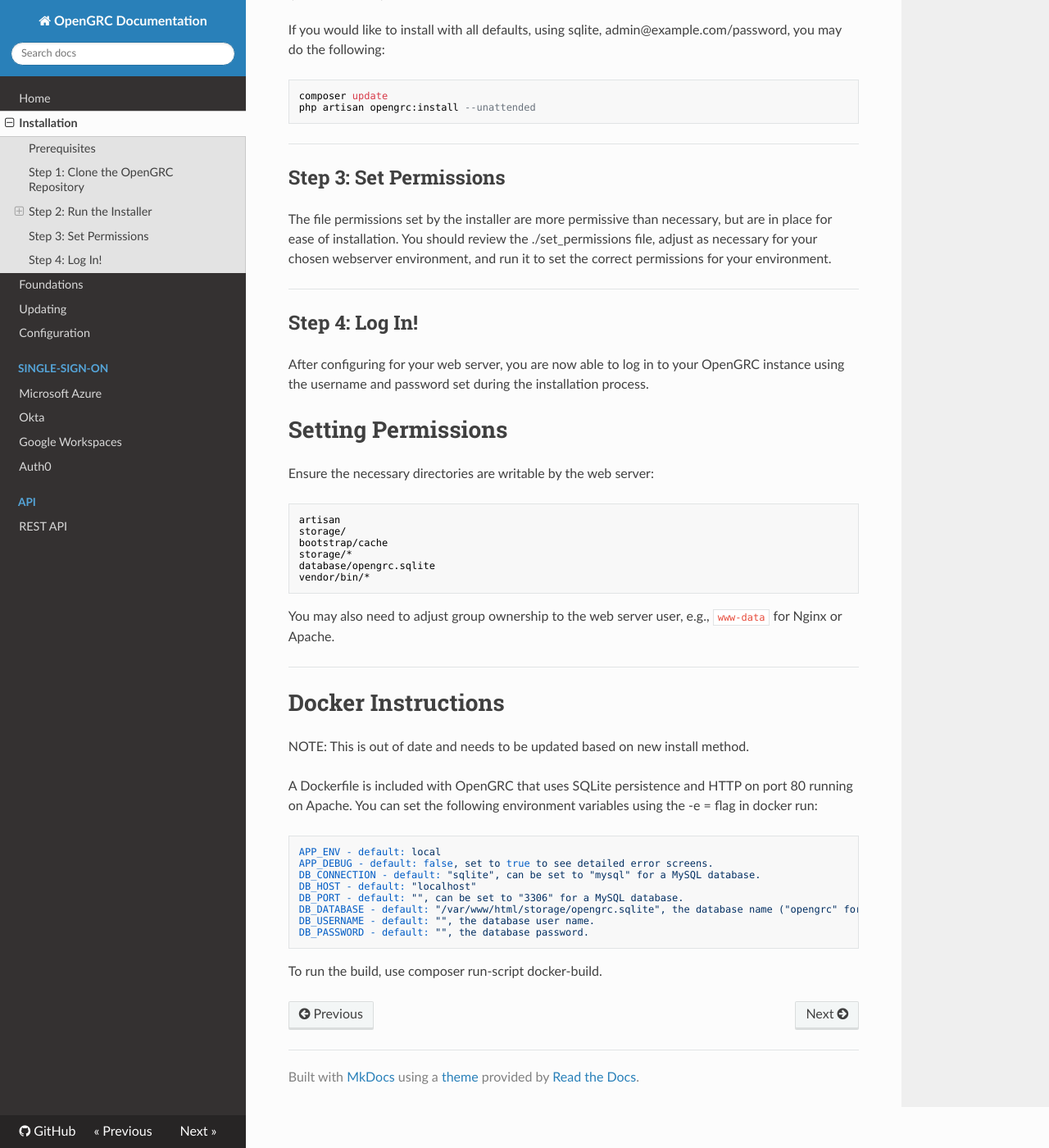
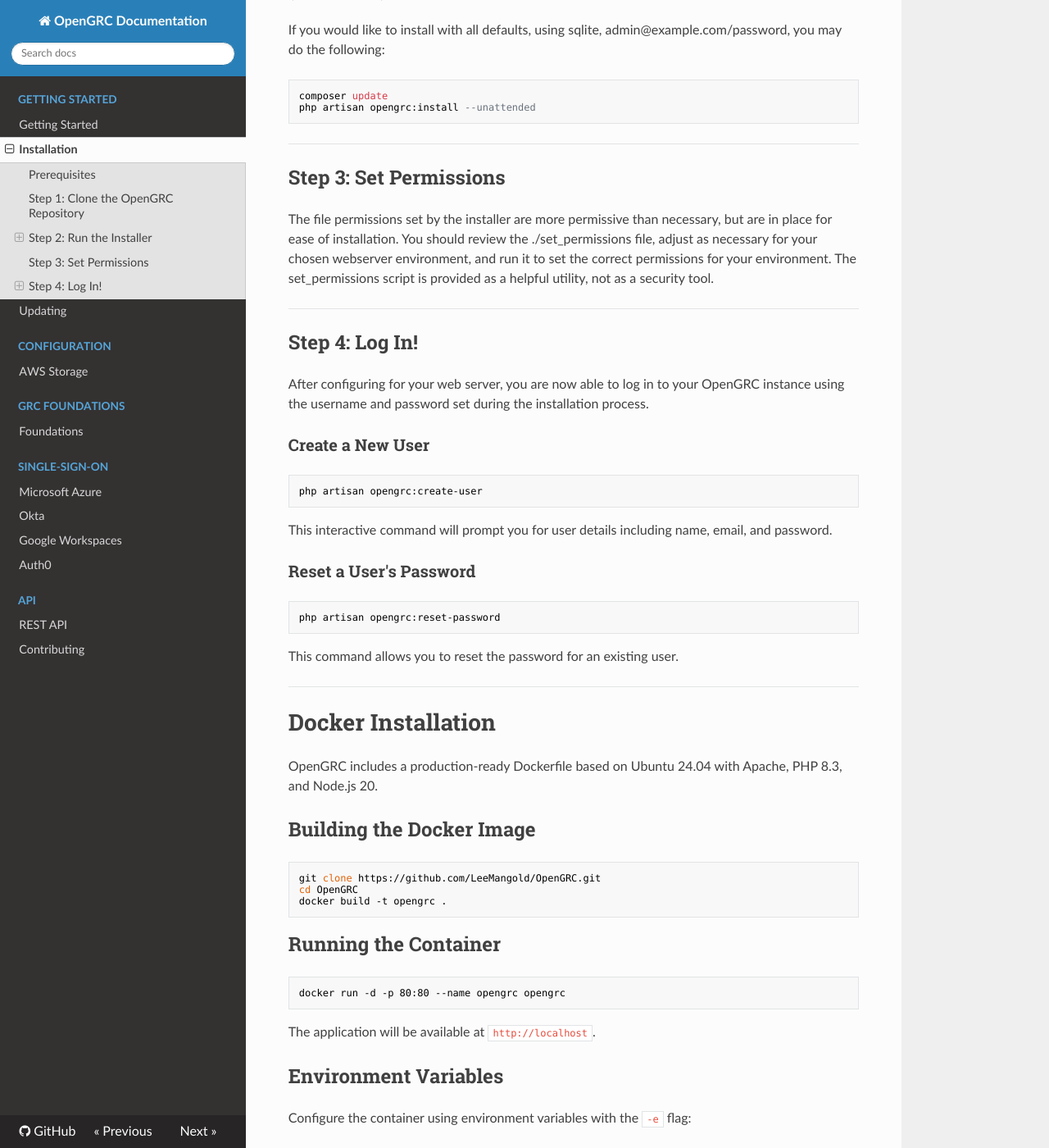
Before and after one commit to LeeMangold/opengrc-docs, an MkDocs documentation site: the page built from docs/installation.md, in a window 1280 px wide and 1400 px high, scrolled down 1533 px. Shown: the whole window at 82% size. Built offline with MkDocs 1.6.1, drawn with Linux system fonts in a browser that asks for light colours; nearby versions of some CDN libraries; some of the changed text lies outside the part shown.

````diff
--- a/docs/installation.md
+++ b/docs/installation.md
@@ -47,7 +47,7 @@ cd OpenGRC
 
 ## Step 2: Run the Installer
 
-A new installer is available to help you set up OpenGRC quickly. Run the following command to start the installation process:
+An installer is available to help you set up OpenGRC quickly. Run the following command to start the installation process:
 
 ```
 bash install.sh
@@ -67,46 +67,103 @@ php artisan opengrc:install --unattended
 
 ## Step 3: Set Permissions
 
-The file permissions set by the installer are more permissive than necessary, but are in place for ease of installation. You should review the ./set_permissions file, adjust as necessary for your chosen webserver environment, and run it to set the correct permissions for your environment.
+The file permissions set by the installer are more permissive than necessary, but are in place for ease of installation. You should review the ./set_permissions file, adjust as necessary for your chosen webserver environment, and run it to set the correct permissions for your environment. The set_permissions script is provided as a helpful utility, not as a security tool.
 
 ---
 
 ## Step 4: Log In!
 After configuring for your web server, you are now able to log in to your OpenGRC instance using the username and password set during the installation process.
 
+### Create a New User
 
-# Setting Permissions
-
-Ensure the necessary directories are writable by the web server:
-
-```
-artisan
-storage/
-bootstrap/cache
-storage/*
-database/opengrc.sqlite
-vendor/bin/*
+```bash
+php artisan opengrc:create-user
 ```
 
-You may also need to adjust group ownership to the web server user, e.g., `www-data` for Nginx or Apache.
+This interactive command will prompt you for user details including name, email, and password.
+
+### Reset a User's Password
+
+```bash
+php artisan opengrc:reset-password
+```
+
+This command allows you to reset the password for an existing user.
 
 ---
 
-# Docker Instructions
+# Docker Installation
 
-NOTE: This is out of date and needs to be updated based on new install method.
+OpenGRC includes a production-ready Dockerfile based on Ubuntu 24.04 with Apache, PHP 8.3, and Node.js 20.
 
-A Dockerfile is included with OpenGRC that uses SQLite persistence and HTTP on port 80 running on Apache. You can set the following environment variables using the -e <name>=<value> flag in docker run:
+## Building the Docker Image
 
-```yml
-APP_ENV - default: local
-APP_DEBUG - default: false, set to true to see detailed error screens.
-DB_CONNECTION - default: "sqlite", can be set to "mysql" for a MySQL database.
-DB_HOST - default: "localhost"
-DB_PORT - default: "", can be set to "3306" for a MySQL database.
-DB_DATABASE - default: "/var/www/html/storage/opengrc.sqlite", the database name ("opengrc" for MySQL)
-DB_USERNAME - default: "", the database user name.
-DB_PASSWORD - default: "", the database password.
+```bash
+git clone https://github.com/LeeMangold/OpenGRC.git
+cd OpenGRC
+docker build -t opengrc .
 ```
 
-To run the build, use composer run-script docker-build.
+## Running the Container
+
+```bash
+docker run -d -p 80:80 --name opengrc opengrc
+```
+
+The application will be available at `http://localhost`.
+
+## Environment Variables
+
+Configure the container using environment variables with the `-e` flag:
+
+| Variable | Default | Description |
+|----------|---------|-------------|
+| `APP_ENV` | `local` | Application environment (`local`, `production`) |
+| `APP_DEBUG` | `false` | Enable detailed error screens |
+| `DB_CONNECTION` | `sqlite` | Database driver (`sqlite` or `mysql`) |
+| `DB_HOST` | `localhost` | Database host (for MySQL) |
+| `DB_PORT` | - | Database port (`3306` for MySQL) |
+| `DB_DATABASE` | `/var/www/html/database/opengrc.sqlite` | Database name or path |
+| `DB_USERNAME` | - | Database username (for MySQL) |
+| `DB_PASSWORD` | - | Database password (for MySQL) |
+
+### Example with MySQL
+
+```bash
+docker run -d -p 80:80 \
+  -e DB_CONNECTION=mysql \
+  -e DB_HOST=your-mysql-host \
+  -e DB_PORT=3306 \
+  -e DB_DATABASE=opengrc \
+  -e DB_USERNAME=opengrc_user \
+  -e DB_PASSWORD=your_password \
+  --name opengrc opengrc
+```
+
+### Persisting SQLite Data
+
+To persist the SQLite database across container restarts:
+
+```bash
+docker run -d -p 80:80 \
+  -v opengrc-data:/var/www/html/database \
+  --name opengrc opengrc
+```
+
+## Container Features
+
+The Docker image includes:
+
+- **PHP 8.3** with FPM (optimized for 1GB memory)
+- **Apache 2** with mod_rewrite, mod_headers, and mod_security2
+- **ModSecurity** with OWASP Core Rule Set
+- **Health checks** via HTTP on port 80
+- **Cron** configured for Laravel scheduled tasks
+
+## Health Check
+
+The container includes a health check that verifies the application is responding:
+
+```bash
+docker inspect --format='{{.State.Health.Status}}' opengrc
+```
--- a/mkdocs.yml
+++ b/mkdocs.yml
@@ -3,11 +3,15 @@ theme: readthedocs
 repo_url: https://github.com/LeeMangold/opengrc-docs
 edit_uri: edit/main/docs/
 nav:
-  - Home: index.md
-  - Installation: installation.md
-  - Foundations: foundations.md
-  - Updating: updating.md
-  - Configuration: configuration.md
+  - Getting Started:
+    - Getting Started: index.md
+    - Installation: installation.md
+    - Updating: updating.md
+  - Configuration:
+    - AWS Storage: aws-storage.md
+  - GRC Foundations:
+    - Foundations: foundations.md
+
   - Single-Sign-On:
     - Microsoft Azure: sso/azure.md
     - Okta: sso/okta.md
@@ -15,3 +19,4 @@ nav:
     - Auth0: sso/auth0.md
   - API:
     - REST API: api.md
+  - Contributing: contributing.md
````
Also changed, not shown: CLAUDE.md (added, +56 -0 lines), README.md (+35 -1 lines), docs/contributing.md (added, +57 -0 lines), docs/index.md (+16 -8 lines), docs/updating.md (+13 -1 lines), docs/aws-storage.md (renamed from docs/configuration.md), 1 other file.
